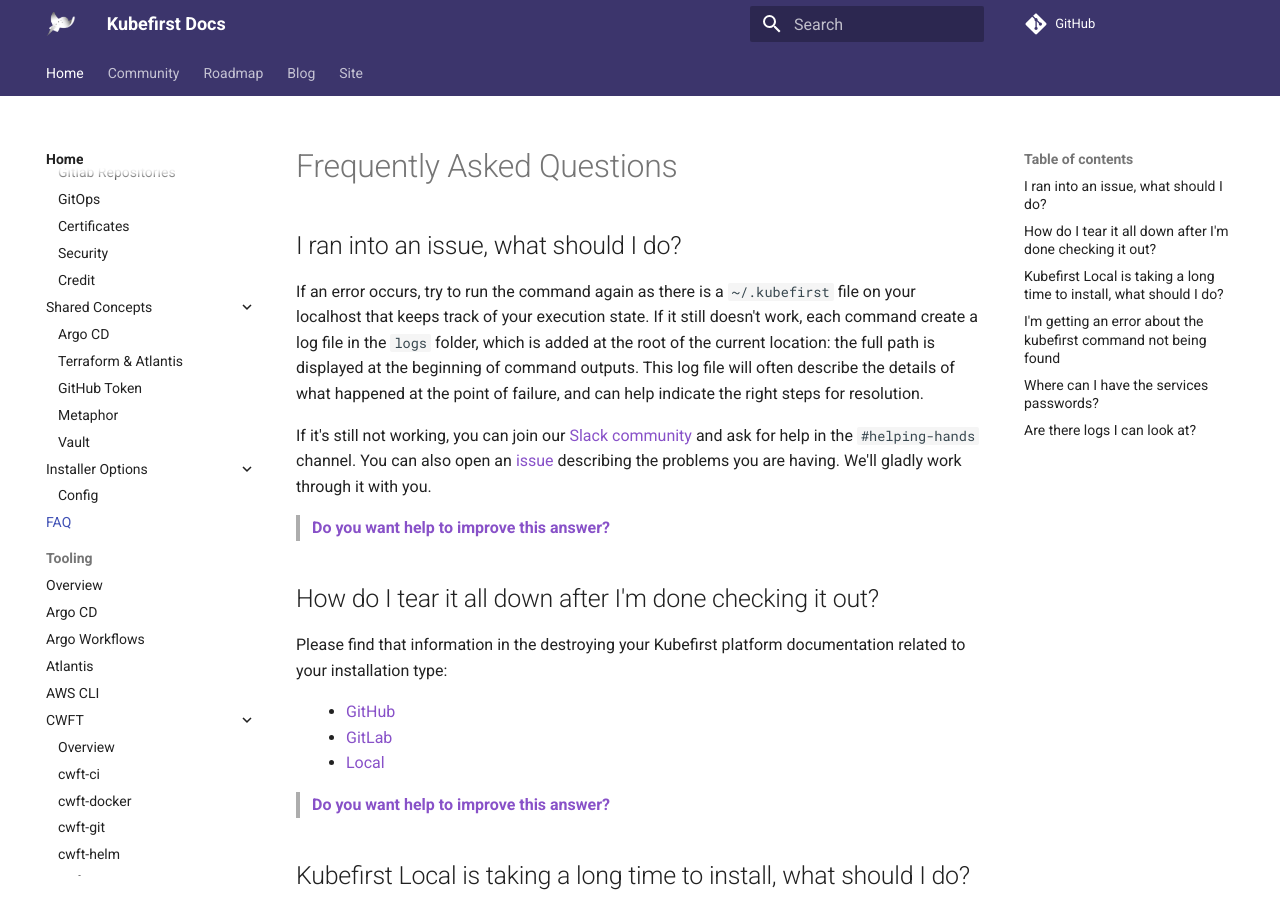
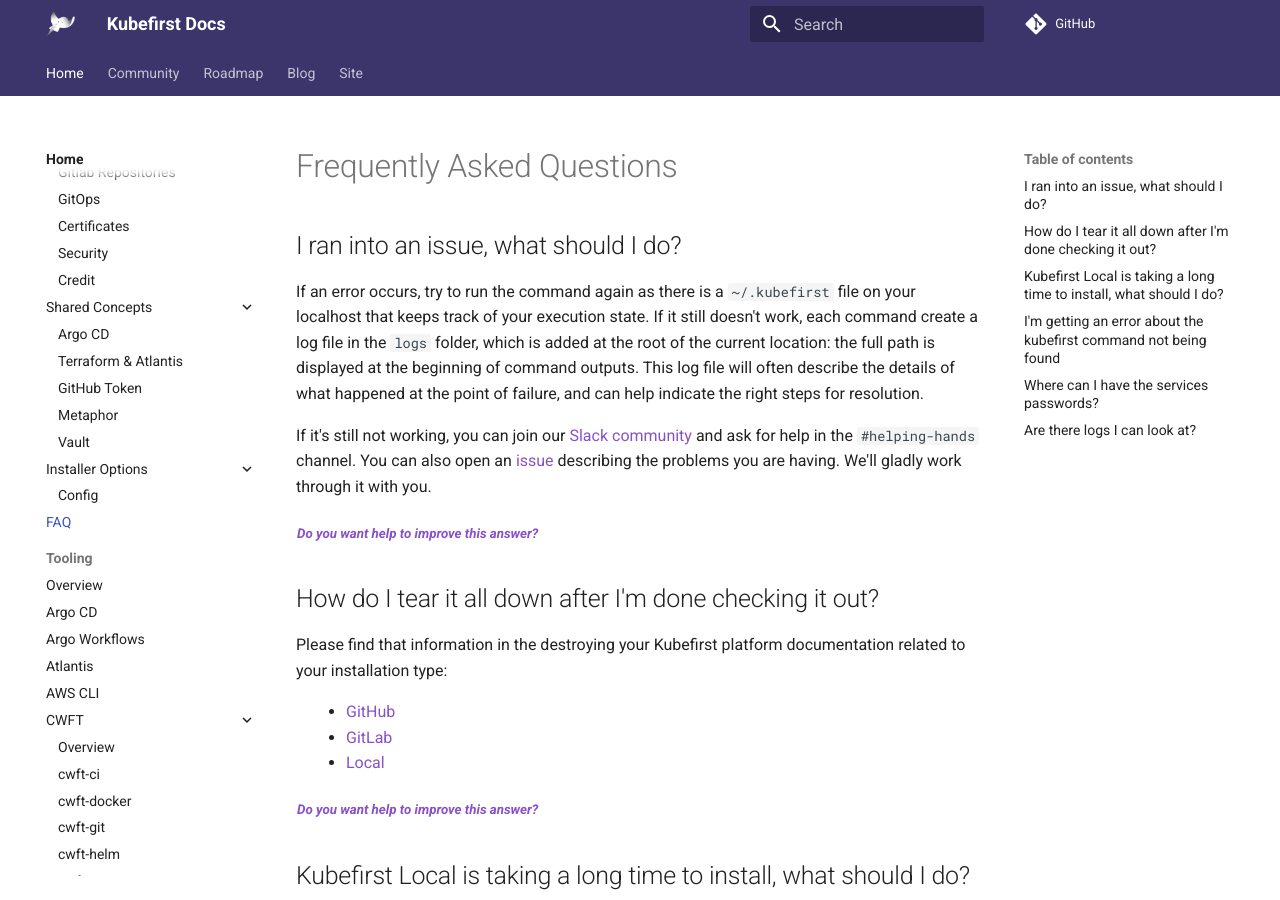
Before and after one commit to konstructio/kubefirst, an MkDocs documentation site: the page built from docs/kubefirst/FAQ.md, in a window 1280 px wide and 900 px high. Built offline with MkDocs 1.6.1 and Material for MkDocs 9.7.7, drawn with Linux system fonts in a browser that asks for light colours; comment, search, counter and statistics services are not loaded.

```diff
--- a/docs/kubefirst/FAQ.md
+++ b/docs/kubefirst/FAQ.md
@@ -6,7 +6,7 @@ If an error occurs, try to run the command again as there is a `~/.kubefirst` fi
 
 If it's still not working, you can join our [Slack community](https://kubefirst.io/slack) and ask for help in the `#helping-hands` channel. You can also open an [issue](https://github.com/kubefirst/kubefirst/issues) describing the problems you are having. We'll gladly work through it with you.
 
-> **[Do you want help to improve this answer?](https://github.com/kubefirst/kubefirst/discussions/1184)**
+<sub>***[Do you want help to improve this answer?](https://github.com/kubefirst/kubefirst/discussions/1184)***</sub>
 
 ## How do I tear it all down after I'm done checking it out?
 
@@ -16,28 +16,28 @@ Please find that information in the destroying your Kubefirst platform documenta
 - [GitLab](gitlab/destroy.md)
 - [Local](local/destroy.md)
 
-> **[Do you want help to improve this answer?](https://github.com/kubefirst/kubefirst/discussions/1186)**
+<sub>***[Do you want help to improve this answer?](https://github.com/kubefirst/kubefirst/discussions/1186)***</sub>
 
 ## Kubefirst Local is taking a long time to install, what should I do?
 
 Kubefirst has a known bug downloading Terraform providers. This is a [known issue](https://github.com/kubefirst/kubefirst/issues/1055) and we are working on a fix. In the meantime, you can work around this by running the destroy command and trying it again.
 
-> **[Do you want help to improve this answer?](https://github.com/kubefirst/kubefirst/discussions/1187)**
+<sub>***[Do you want help to improve this answer?](https://github.com/kubefirst/kubefirst/discussions/1187)***</sub>
 
 ## I'm getting an error about the `kubefirst` command not being found
 
 Kubefirst wasn't correctly installed on your system. Please follow the [installation instructions](./local/install.md) again.
 
-> **[Do you want help to improve this answer?](https://github.com/kubefirst/kubefirst/discussions/1188)**
+<sub>***[Do you want help to improve this answer?](https://github.com/kubefirst/kubefirst/discussions/1188)***</sub>
 
 ## Where can I have the services passwords?
 
 The passwords are stored in the `~/.kubefirst` file. You can find the password for each service in the `services` section. The handoff screen (the purple screen at the end of the installation) also displays the passwords.
 
-> **[Do you want help to improve this answer?](https://github.com/kubefirst/kubefirst/discussions/1189)**
+<sub>***[Do you want help to improve this answer?](https://github.com/kubefirst/kubefirst/discussions/1189)***</sub>
 
 ## Are there logs I can look at?
 
 Yes, each command create a log file in the `logs` folder, which is added at the root of the current location: the full path is displayed at the beginning of command outputs. This log file will often describe the details of what happened at the point of failure, and can help indicate the right steps for resolution.
 
-> **[Do you want help to improve this answer?](https://github.com/kubefirst/kubefirst/discussions/1190)**
+<sub>***[Do you want help to improve this answer?](https://github.com/kubefirst/kubefirst/discussions/1190)***</sub>
```
